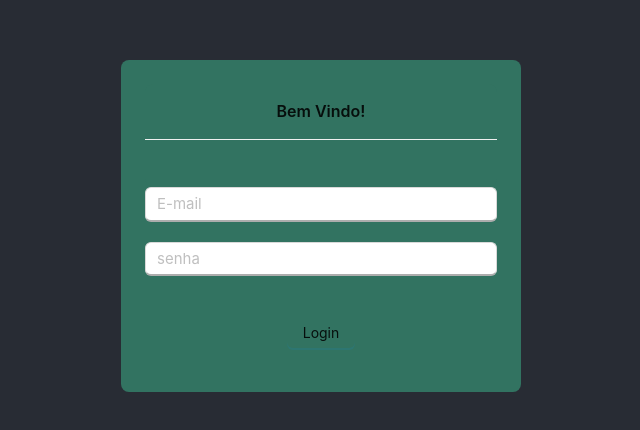
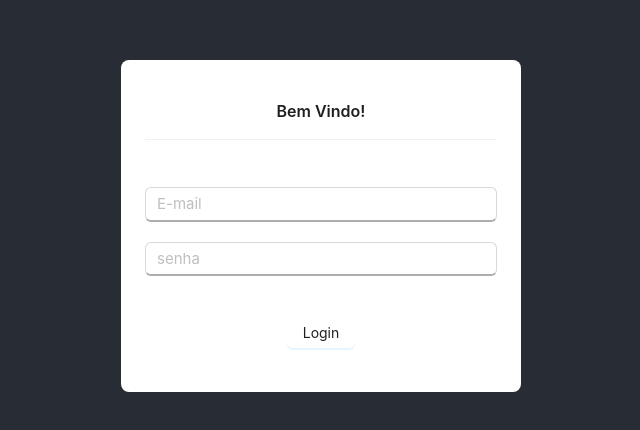
Before and after one commit to guilherme-x/quick_stock, a JavaScript app: page / in a window 1280 px wide. Shown: the part 174-604 px from the top of the page, without its empty margins (319-959 px from the left). Built offline with nearby package versions, Linux system fonts and the light colour scheme; the HTML template or start-up script is replaced by a standard one.

Commit message:
alterando cores

```diff
--- a/src/login/styles.css
+++ b/src/login/styles.css
@@ -1,12 +1,12 @@
 
   .contaner {
-    background-color: rgb(50, 115, 97) ;
+    background-color: white ;
     width: 400px;
     border: none;
 
   }
   .texto{
-    background-color:rgb(50, 115, 97) ;
+    background-color:rgb white ;
     border: none;
   }
   .email{
```
